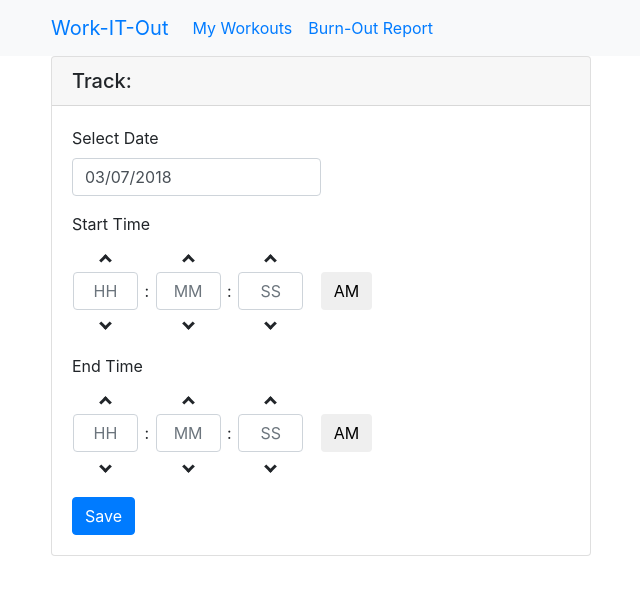
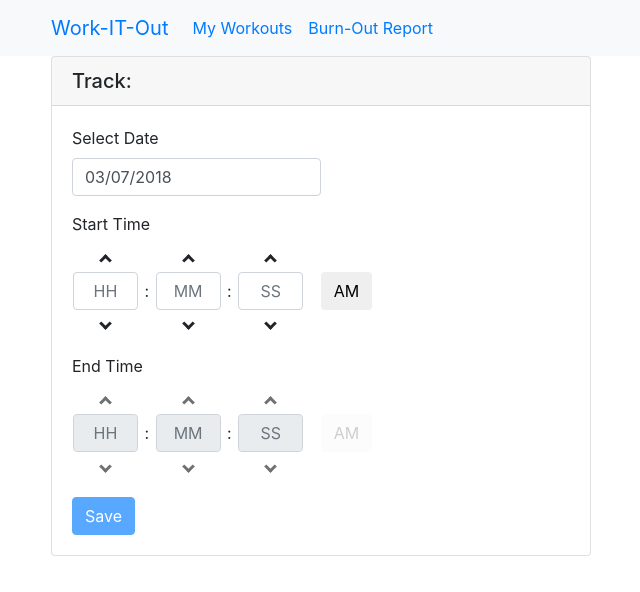
Before and after one commit to nanda-dev/FSD-WorkoutApp, an Angular app: page /track/1 in a window 1280 px wide. Shown: the top 592 px of the page, without its empty margins (34-674 px from the left). Built offline with nearby package versions, Linux system fonts and the light colour scheme.

Commit message:
added validations for addWorkout, trackWorkout and report screens.

```diff
--- a/src/app/reports/report.component.html
+++ b/src/app/reports/report.component.html
@@ -9,7 +9,7 @@
             <label for="dateRange" class="col-form-label">Select Dates</label>
             <input type="text" class="form-control col-md-6" placeholder="Date Range"
               bsDaterangepicker formControlName="dateRange" id="dateRange"/>
-            <button class="btn btn-outline-primary" >Get Report</button>
+            <button class="btn btn-outline-primary" [disabled]="!reportForm.valid">Get Report</button>
           </div>
 
         </form>
--- a/src/app/reports/report.component.ts
+++ b/src/app/reports/report.component.ts
@@ -47,6 +47,5 @@ export class ReportComponent implements OnInit {
     this.workoutSvc.getWorkoutTransactionsReport(req).subscribe(
       resp => this.transactionsReport = resp,
       error => this.errMessage = <any>error);
-      //this._router.navigate(['/report']);
   }
 }
--- a/src/app/workouts/workout-add.component.html
+++ b/src/app/workouts/workout-add.component.html
@@ -28,7 +28,7 @@
               </select>
             </div>
           </div>
-          <button class="btn btn-primary" type="submit">Save</button>
+          <button class="btn btn-primary" type="submit" [disabled]="!addWorkoutForm.valid">Save</button>
         </form>
       </div>
     </div>
--- a/src/app/workouts/workout-track.component.html
+++ b/src/app/workouts/workout-track.component.html
@@ -4,25 +4,6 @@
       <h5 class="card-header">Track: {{workoutName}}</h5>
       <div class="card-body">
         <form [formGroup]="transactionForm" (ngSubmit)="trackWorkout()">
-
-          <!--<div class="form-group">
-            <div class="input-group mb-3">
-              <div class="input-group-prepend">
-                <label class="input-group-text" for="selectWorkout">Workout</label>
-              </div>
-              <select class="custom-select" id="selectWorkout">
-                <option selected>Choose...</option>
-                <option value="1001">Squat</option>
-                <option value="1002">Press</option>
-                <option value="1003">Row</option>
-              </select>
-            </div>
-          </div>-->
-
-          <!--<div class="form-group">
-            <label for="workoutDate">Date</label>
-            <input type="text" class="form-control" id="workoutDate">
-          </div>-->
 
           <div class="form-group">
             <label for="workoutDate">Select Date </label>
@@ -33,15 +14,15 @@
           <!-- col-xs-12 col-12 col-sm-6 col-md-4  -->
           <div class="form-group">
             <label for="workoutStartTime">Start Time </label>
-            <timepicker [showMinutes]="showMin" [showSeconds]="showSec" [(ngModel)]='startTime' id="workoutStartTime"
-            formControlName="startTime"></timepicker>
+            <timepicker [hourStep]="hstep" [showMinutes]="showMin" [showSeconds]="showSec" [(ngModel)]='startTime' id="workoutStartTime"
+            formControlName="startTime" (click)='onEditStartTime()' (isValid)="isValidStartTime($event)"></timepicker>
           </div>
           <div class="form-group">
             <label for="workoutEndTime">End Time </label>
-            <timepicker [showMinutes]="showMin" [showSeconds]="showSec" [(ngModel)]='endTime' id="workoutEndTime"
-            formControlName="endTime"></timepicker>
+            <timepicker [hourStep]="hstep" [showMinutes]="showMin" [showSeconds]="showSec" [(ngModel)]='endTime' id="workoutEndTime"
+            formControlName="endTime" [readonlyInput]="isEndTimeDisabled" (isValid)="isValidEndTime($event)"></timepicker>
           </div>
-          <button class="btn btn-primary">Save</button>
+          <button class="btn btn-primary" type="submit" [disabled]="!transactionForm.valid || !validStartTime || !validEndTime">Save</button>
         </form>
       </div>
     </div>
--- a/src/app/workouts/workout-track.component.ts
+++ b/src/app/workouts/workout-track.component.ts
@@ -21,6 +21,12 @@ export class WorkoutTrackComponent implements OnInit {
 
   startTime: Date;
   endTime: Date;
+
+  hstep: number = 1;
+  minEndTime: Date;
+  isEndTimeDisabled: boolean = true;
+  validStartTime: boolean;
+  validEndTime: boolean;
 
   constructor(private router: Router,
               private route: ActivatedRoute,
@@ -82,9 +88,23 @@ export class WorkoutTrackComponent implements OnInit {
       this.router.navigate(['/transactions', this.workoutId]);
     });
 
+  }
 
+  onEditStartTime() {
+    this.isEndTimeDisabled = !this.isEndTimeDisabled;
+    this.endTime = this.startTime;
+    this.endTime.setHours(this.startTime.getHours() + 1);
+  }
+
+  isValidStartTime(event: boolean): void {
+    this.validStartTime = event;
+    console.log("Valid start time?" + this.validStartTime);
+  }
+
+  isValidEndTime(event: boolean): void {
+    this.validEndTime = event;
+    console.log("Valid end time?" + this.validEndTime);
   }
 
 
-
 }
```
